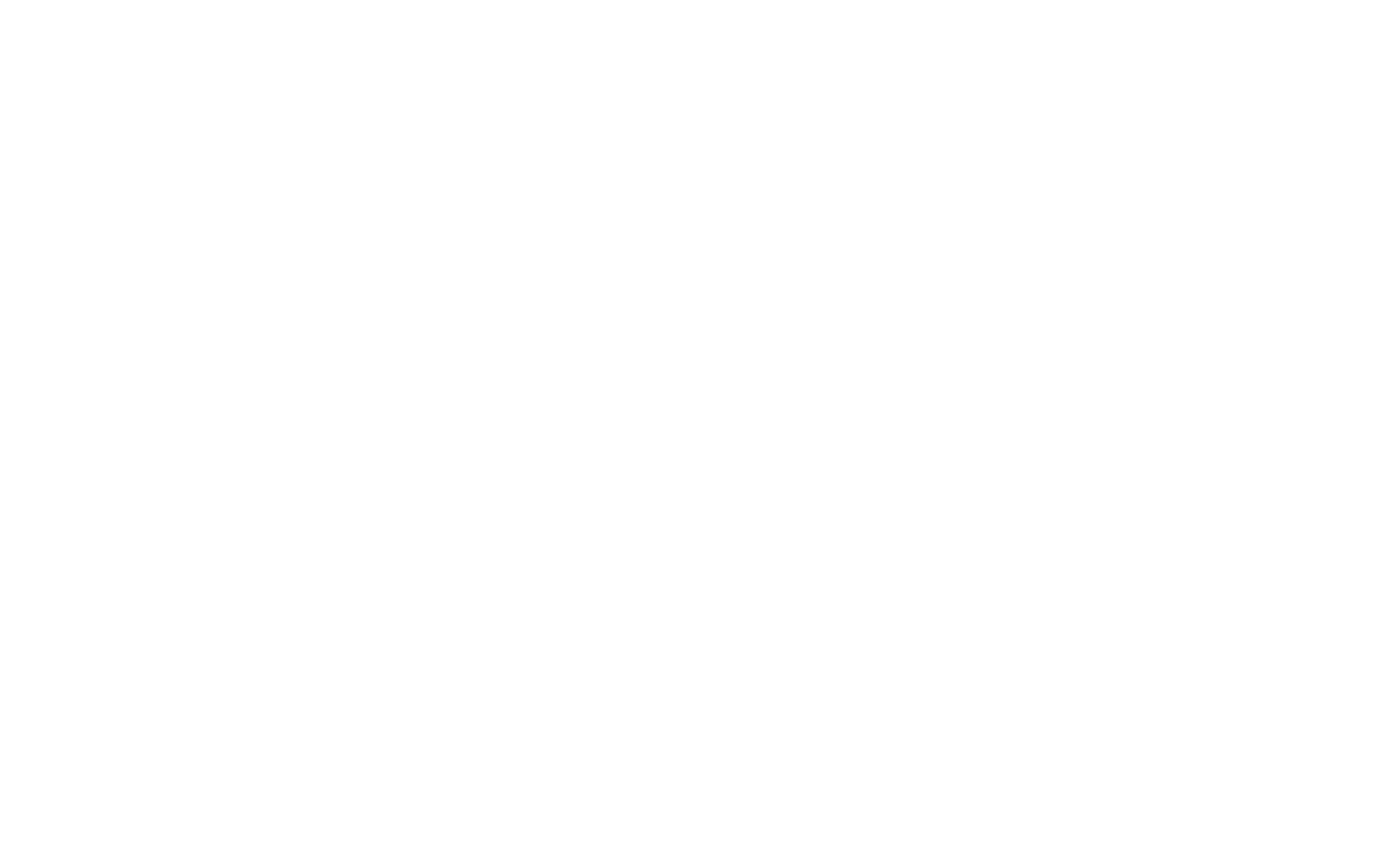
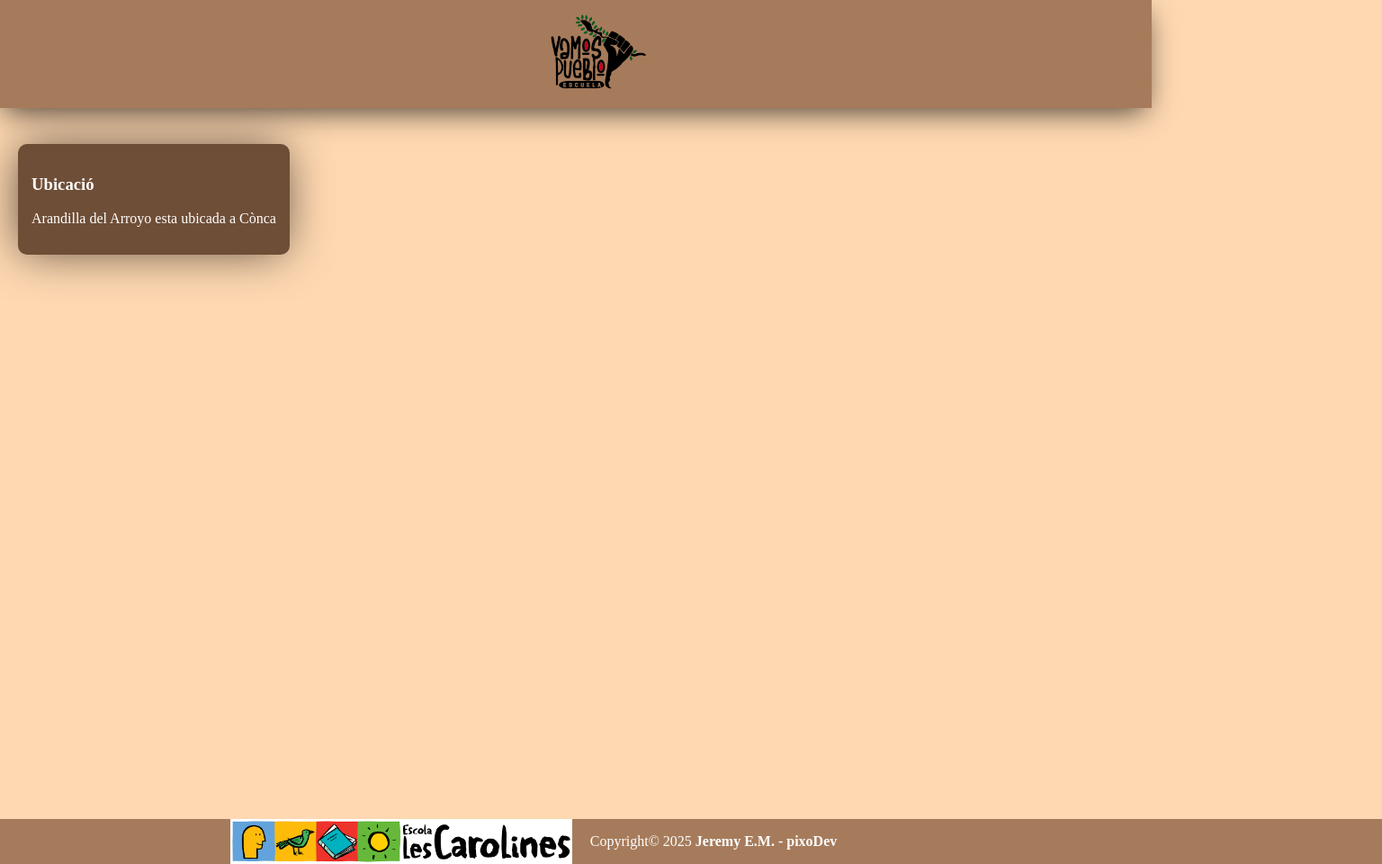
Before and after one commit to jprogramer211/final-proyect-gih, a plain HTML site: page src/main/index.html in a window 1280 px wide. Shown: the whole page at 90% size, 1536 px wide, since content can reach past the window. Before the commit the page ends 800 px from the top, so only its background shows below. Drawn offline with Linux system fonts and the light colour scheme.

Commit message:
Update 1

```diff
--- a/src/main/index.html
+++ b/src/main/index.html
@@ -4,8 +4,24 @@
     <meta charset="UTF-8">
     <meta name="viewport" content="width=device-width, initial-scale=1.0">
     <title>Arandilla del Arroyo- Projecte final GiH | by:pixoDev</title>
+    <link rel="stylesheet" href="style.css">
+    <link rel="shortcut icon" href="../imgs/logo-vamos-escola.ico" type="image/x-icon">
 </head>
 <body>
-    <header></header>
+    <header>
+        <div class="logo">
+            <img src="../imgs/logo-vamos-escola-Photoroom.png" alt="" class="logo-img">
+        </div>
+    </header>
+    <section class="target" id="ubication">
+        <h3>Ubicació</h3>
+        <p>Arandilla del Arroyo esta ubicada a Cònca</p>
+    </section>
+
+    <footer>
+        <img src="../imgs/lescaroliens-logo.png" alt="Les Carolines Logo">
+        <p>Copyright© 2025 <strong>Jeremy E.M. - pixoDev</strong></p>
+    </footer>
+    <script src="./script.js"></script>
 </body>
 </html>
--- a/src/main/style.css
+++ b/src/main/style.css
@@ -0,0 +1,65 @@
+body {
+    margin: 0;
+    padding-top: 20vh; /* Para evitar que el header tape el contenido */
+    display: grid;
+    grid-template-rows: auto 1fr auto; /* Tres filas: header, contenido y footer */
+    min-height: 100vh; /* Asegura que ocupe toda la altura de la pantalla */
+    background-color: #FED8B1;
+    overflow-x: hidden;
+}
+header {
+    height: 15vh;
+    width: 100%;
+    z-index: 99;
+    background-color: #A67B5B;
+    box-shadow: -2px 9px 31px -6px rgba(0,0,0,0.75);
+    position: fixed;
+    top: 0;
+    left: 0;
+    grid-row: 1;
+}
+.logo-img {
+    height: 15vh;
+    margin-left: 40px;
+    min-height: 10vh;
+    display: flex;
+    justify-content: center;
+    align-items: center;
+}
+.logo {
+    display: flex;
+    justify-content: center;
+    align-items: center;
+}
+.target {
+    background-color: #6F4E37;
+    display: inline-block;
+    height: fit-content;
+    width: fit-content;
+    -webkit-box-shadow: -2px 0px 51px -5px rgba(0,0,0,0.69);
+-moz-box-shadow: -2px 0px 51px -5px rgba(0,0,0,0.69);
+box-shadow: -2px 0px 51px -5px rgba(0,0,0,0.69);
+    position: relative;
+    padding: 15px;
+    border-radius: 10px;
+    color: white;
+    margin-left: 20px;
+}
+footer {
+    grid-row: 3; /* Coloca el footer en la tercera fila */
+    display: flex;
+    flex-direction: row;
+    align-items: center;
+    padding-left: 20vw;
+    background-color: #A67B5B;
+    color: white;
+    text-align: center;
+    height: 50px;
+    line-height: 50px; /* Alineación vertical del texto */
+    position: relative;
+    width: 100%;
+}
+footer img {
+    height: 50px;
+    margin-right: 20px;
+}
```
Also changed, not shown: src/imgs/lescaroliens-logo.png (added), src/imgs/logo-vamos-escola-Photoroom.png (added), src/imgs/logo-vamos-escola.ico (added), src/imgs/logo-vamos-escola.png (added).
